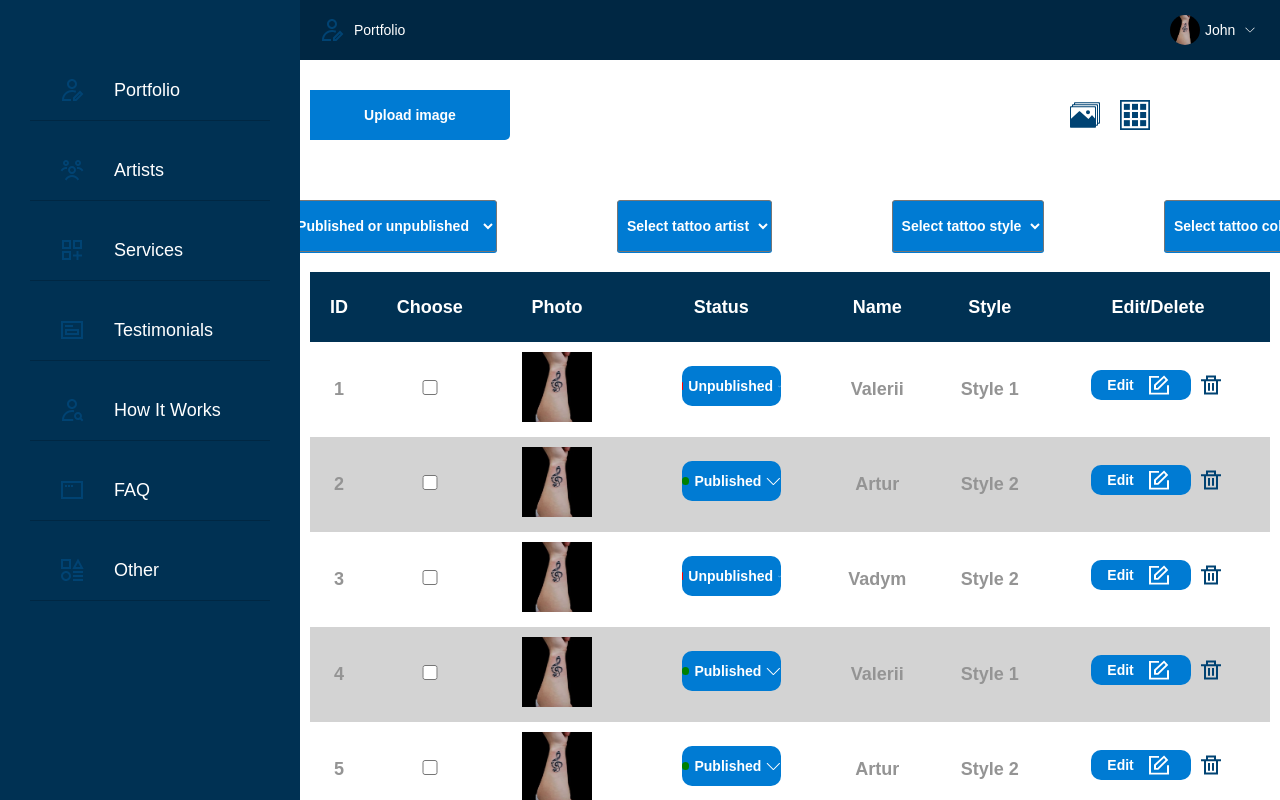
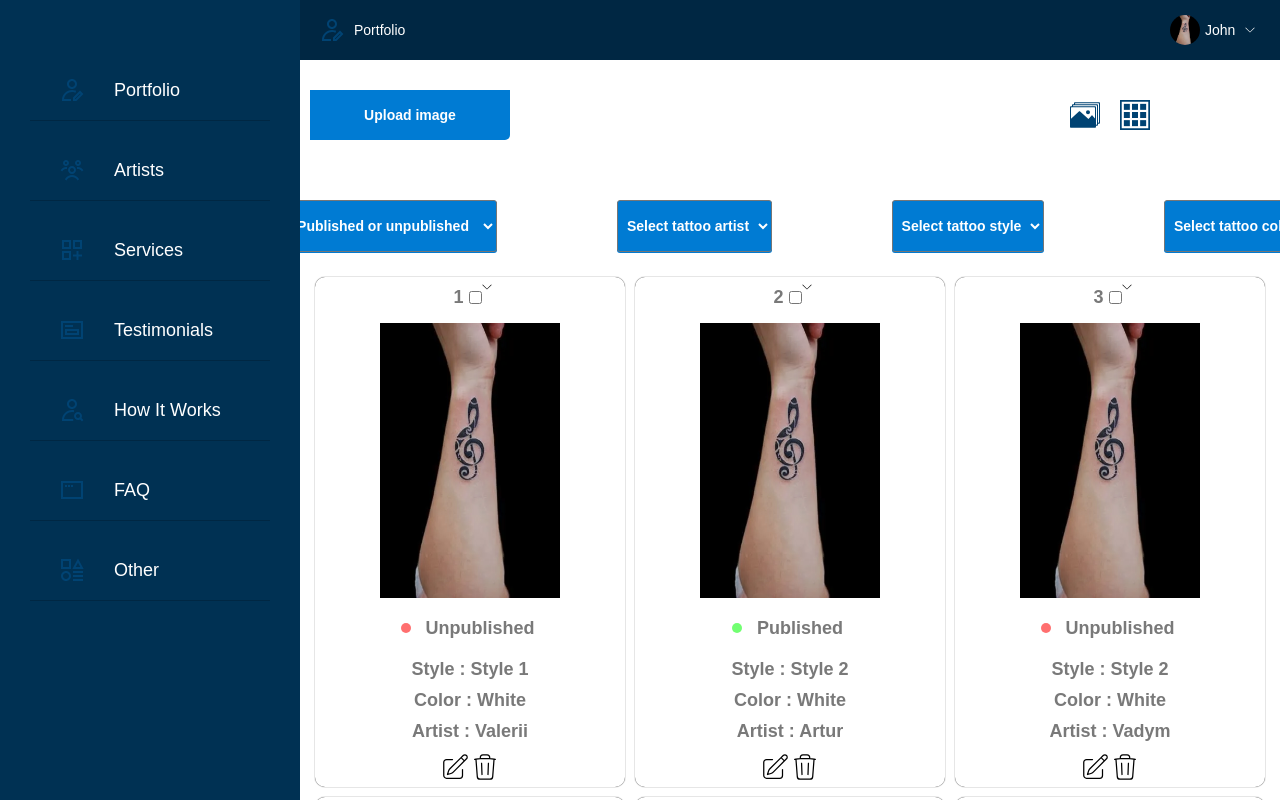
Before and after one commit to jesuitdelray/admin-panel-css, a React (Vite) app: page / in a window 1280 px wide. Shown: the top 800 px of the page. Built offline with nearby package versions, Linux system fonts and the light colour scheme.

Commit message:
changed 2

```diff
--- a/src/assets/icons/delete.tsx
+++ b/src/assets/icons/delete.tsx
@@ -1,24 +1,17 @@
 export function DeleteIcon({ className }: { className?: string }) {
   return (
     <svg
-      viewBox="0 -0.5 21 21"
-      version="1.1"
       xmlns="http://www.w3.org/2000/svg"
+      fill="none"
+      viewBox="0 0 24 24"
+      stroke="currentColor"
       className={className}
     >
-      <g id="Page-1" stroke="none" fillRule="evenodd">
-        <g
-          id="Dribbble-Light-Preview"
-          transform="translate(-179.000000, -360.000000)"
-        >
-          <g id="icons" transform="translate(56.000000, 160.000000)">
-            <path
-              d="M130.35,216 L132.45,216 L132.45,208 L130.35,208 L130.35,216 Z M134.55,216 L136.65,216 L136.65,208 L134.55,208 L134.55,216 Z M128.25,218 L138.75,218 L138.75,206 L128.25,206 L128.25,218 Z M130.35,204 L136.65,204 L136.65,202 L130.35,202 L130.35,204 Z M138.75,204 L138.75,200 L128.25,200 L128.25,204 L123,204 L123,206 L126.15,206 L126.15,220 L140.85,220 L140.85,206 L144,206 L144,204 L138.75,204 Z"
-              id="delete-[#1487]"
-            ></path>
-          </g>
-        </g>
-      </g>
+      <path
+        stroke-linecap="round"
+        stroke-linejoin="round"
+        d="M14.74 9l-.346 9m-4.788 0L9.26 9m9.968-3.21c.342.052.682.107 1.022.166m-1.022-.165L18.16 19.673a2.25 2.25 0 01-2.244 2.077H8.084a2.25 2.25 0 01-2.244-2.077L4.772 5.79m14.456 0a48.108 48.108 0 00-3.478-.397m-12 .562c.34-.059.68-.114 1.022-.165m0 0a48.11 48.11 0 013.478-.397m7.5 0v-.916c0-1.18-.91-2.164-2.09-2.201a51.964 51.964 0 00-3.32 0c-1.18.037-2.09 1.022-2.09 2.201v.916m7.5 0a48.667 48.667 0 00-7.5 0"
+      />
     </svg>
   );
 }
--- a/src/assets/icons/edit.tsx
+++ b/src/assets/icons/edit.tsx
@@ -1,24 +1,17 @@
 export function EditIcon({ className }: { className?: string }) {
   return (
     <svg
-      viewBox="0 -0.5 21 21"
-      version="1.1"
       xmlns="http://www.w3.org/2000/svg"
+      fill="none"
+      viewBox="0 0 24 24"
+      stroke="currentColor"
       className={className}
     >
-      <g id="Page-1" stroke="none" strokeWidth="1">
-        <g
-          id="Dribbble-Light-Preview"
-          transform="translate(-419.000000, -359.000000)"
-        >
-          <g id="icons" transform="translate(56.000000, 160.000000)">
-            <path
-              d="M384,209.210475 L384,219 L363,219 L363,199.42095 L373.5,199.42095 L373.5,201.378855 L365.1,201.378855 L365.1,217.042095 L381.9,217.042095 L381.9,209.210475 L384,209.210475 Z M370.35,209.51395 L378.7731,201.64513 L380.4048,203.643172 L371.88195,212.147332 L370.35,212.147332 L370.35,209.51395 Z M368.25,214.105237 L372.7818,214.105237 L383.18415,203.64513 L378.8298,199 L368.25,208.687714 L368.25,214.105237 Z"
-              id="edit_cover-[#1481]"
-            ></path>
-          </g>
-        </g>
-      </g>
+      <path
+        strokeLinecap="round"
+        strokeLinejoin="round"
+        d="M16.862 4.487l1.687-1.688a1.875 1.875 0 112.652 2.652L10.582 16.07a4.5 4.5 0 01-1.897 1.13L6 18l.8-2.685a4.5 4.5 0 011.13-1.897l8.932-8.931zm0 0L19.5 7.125M18 14v4.75A2.25 2.25 0 0115.75 21H5.25A2.25 2.25 0 013 18.75V8.25A2.25 2.25 0 015.25 6H10"
+      />
     </svg>
   );
 }
--- a/src/components/Content/ui/Content.tsx
+++ b/src/components/Content/ui/Content.tsx
@@ -9,7 +9,7 @@ export function Content() {
     <div className={styles.wrapper}>
       <UpperPart />
       <Filter />
-      <Table2 />
+      <Table />
     </div>
   );
 }
--- a/src/components/Status/ui/Status.module.scss
+++ b/src/components/Status/ui/Status.module.scss
@@ -1,9 +1,9 @@
 .status {
   display: flex;
-  position: relative;
   justify-content: center;
   width: 100%;
   height: 30px;
+  cursor: pointer;
 }
 
 .statusIcons {
--- a/src/components/Table/data/list.ts
+++ b/src/components/Table/data/list.ts
@@ -6,6 +6,7 @@ export const list = [
     photo: avatar,
     status: false,
     name: 'Valerii',
+    color: 'White',
     style: 'Style 1',
   },
   {
@@ -13,6 +14,7 @@ export const list = [
     photo: avatar,
     status: true,
     name: 'Artur',
+    color: 'White',
     style: 'Style 2',
   },
   {
@@ -20,6 +22,7 @@ export const list = [
     photo: avatar,
     status: false,
     name: 'Vadym',
+    color: 'White',
     style: 'Style 2',
   },
   {
@@ -27,6 +30,7 @@ export const list = [
     photo: avatar,
     status: true,
     name: 'Valerii',
+    color: 'White',
     style: 'Style 1',
   },
   {
@@ -34,6 +38,7 @@ export const list = [
     photo: avatar,
     status: true,
     name: 'Artur',
+    color: 'White',
     style: 'Style 2',
   },
   {
@@ -41,6 +46,7 @@ export const list = [
     photo: avatar,
     status: true,
     name: 'Vadym',
+    color: 'White',
     style: 'Style 2',
   },
   {
@@ -48,6 +54,7 @@ export const list = [
     photo: avatar,
     status: true,
     name: 'Vasya',
+    color: 'White',
     style: 'Style 1',
   },
   {
@@ -55,6 +62,7 @@ export const list = [
     photo: avatar,
     status: true,
     name: 'Artur',
+    color: 'White',
     style: 'Style 2',
   },
   {
@@ -62,6 +70,7 @@ export const list = [
     photo: avatar,
     status: true,
     name: 'Vadym',
+    color: 'White',
     style: 'Style 2',
   },
   {
@@ -69,6 +78,7 @@ export const list = [
     photo: avatar,
     status: true,
     name: 'Valerii',
+    color: 'White',
     style: 'Style 1',
   },
   {
@@ -76,6 +86,7 @@ export const list = [
     photo: avatar,
     status: false,
     name: 'Artur',
+    color: 'White',
     style: 'Style 2',
   },
   {
@@ -83,6 +94,7 @@ export const list = [
     photo: avatar,
     status: false,
     name: 'Vadym',
+    color: 'White',
     style: 'Style 2',
   },
 ];
--- a/src/components/Table/ui/Table.module.scss
+++ b/src/components/Table/ui/Table.module.scss
@@ -8,15 +8,13 @@
   display: grid;
   grid-template-columns: repeat(auto-fit, minmax(300px, 1fr));
   width: 100%;
-  border: 1px solid red;
 }
 
 .table th,
 .table td {
-  padding: 10px;
+  padding: 5px;
   text-align: left;
   font-size: var(--font-size-blockTable);
-  background-color: var(--color-white);
 }
 
 .table td {
@@ -24,26 +22,10 @@
   justify-content: center;
 }
 
-.checkboxContainer {
-  cursor: pointer;
-  display: flex;
-  flex-direction: row-reverse;
-  align-items: center;
-  gap: 5px;
-}
-
-.checkboxLabel {
-  display: none;
-  margin-left: 10px;
-  font-size: var(--font-size-tableBlock);
-}
-
-.checkboxContainer:hover .checkboxLabel {
-  cursor: pointer;
-}
-
-.checkboxIcon {
-  width: 40px;
+.checkboxDropdownIcon {
+  position: relative;
+  width: 10px;
+  height: 10px;
 }
 
 .photo {
@@ -51,27 +33,50 @@
 }
 
 .displayedContent {
-  color: var(--color-white);
-  text-shadow: 0 0 1px var(--color-dark-accent);
-  padding: 20px 0 20px 0;
-  color: var(--color-accent);
-  background-color: var(--color-dark-accent);
+  color: var(--color-table-initial-block);
+  background-color: var(--color-white);
+  margin: 5px;
+  box-shadow: 0 0 1px 0 black;
+  border-radius: 10px;
+  font-weight: bold;
 }
 
 .icon {
-  margin-right: 5px;
-  padding: 5px;
-  width: 40px;
-  fill: var(--color-dark-accent);
+  stroke: var(--color-black);
+  width: 30px;
+  height: 30px;
+}
+
+.icon:hover {
+  stroke: var(--color-table-initial-block);
   cursor: pointer;
 }
 
-.icon:hover {
-  box-shadow: 0 1px 1px 0 white;
+.icon:active {
+  stroke: var(--color-table-second);
 }
 
-.icon:active {
-  fill: var(--color-white);
+.statusPublished,
+.statusUnpublished {
+  display: flex;
+  width: 100%;
+  gap: 10px;
+}
+
+.publishedIcon {
+  margin: auto 0;
+  width: 10px;
+  height: 10px;
+  border-radius: 10px;
+  background-color: rgb(114, 255, 114);
+}
+
+.unpublishedIcon {
+  margin: auto 0;
+  width: 10px;
+  height: 10px;
+  border-radius: 10px;
+  background-color: rgb(255, 111, 111);
 }
 
 @media screen and (max-width: 1250px) {
@@ -83,6 +88,5 @@
     display: grid;
     grid-template-columns: repeat(auto-fit, minmax(200px, 1fr));
     width: 100%;
-    border: 1px solid red;
   }
 }
--- a/src/components/Table/ui/Table.tsx
+++ b/src/components/Table/ui/Table.tsx
@@ -2,6 +2,7 @@ import styles from './Table.module.scss';
 import { DeleteIcon } from 'src/assets/icons/delete';
 import { EditIcon } from 'src/assets/icons/edit';
 import { list } from '../data/list';
+import { DownArrowIcon } from 'src/assets/icons';
 
 export function Table() {
   return (
@@ -11,17 +12,28 @@ export function Table() {
           <tr key={item.id} className={styles.displayedContent}>
             <td className={styles.checkboxContainer}>
               <td>{item.id}</td>
-              <td>
-                <input type="checkbox" className={styles.checkboxIcon} />
-                <label className={styles.checkboxLabel}>Chosen</label>
-              </td>
+              <input type="checkbox" className={styles.checkboxIcon} />
+              <DownArrowIcon className={styles.checkboxDropdownIcon} />
             </td>
             <td>
               <img src={item.photo} alt={item.name} className={styles.photo} />
             </td>
-            <td>{item.status ? 'Published' : 'Unpublished'}</td>
-            <td>{item.name}</td>
-            <td>{item.style}</td>
+            <td className={styles.statusString}>
+              {item.status ? (
+                <td className={styles.statusPublished}>
+                  <div className={styles.publishedIcon} />
+                  <td>Published</td>
+                </td>
+              ) : (
+                <td className={styles.statusUnpublished}>
+                  <div className={styles.unpublishedIcon} />
+                  <td>Unpublished</td>
+                </td>
+              )}
+            </td>
+            <td className={styles.nameString}>Style : {item.style}</td>
+            <td>Color : {item.color}</td>
+            <td className={styles.styleString}>Artist : {item.name}</td>
             <td>
               <EditIcon className={styles.icon} />
               <DeleteIcon className={styles.icon} />
--- a/src/components/Table2/ui/Table2.module.scss
+++ b/src/components/Table2/ui/Table2.module.scss
@@ -71,6 +71,55 @@ tr:nth-child(2n) {
   cursor: pointer;
 }
 
+.status {
+  display: flex;
+  justify-content: center;
+  width: 100%;
+  height: 30px;
+  cursor: pointer;
+}
+
+.statusIcons {
+  display: flex;
+  align-items: center;
+  justify-content: center;
+  height: 40px;
+  width: 50%;
+  gap: 5px;
+  border-radius: 10px;
+  color: var(--color-table-initial);
+}
+
+.unpublishedIcon path {
+  fill: white;
+}
+
+.publishedIcon path {
+  fill: var(--color-white);
+}
+
+.unpublishedIcon,
+.publishedIcon {
+  width: 15px;
+  height: 15px;
+}
+
+.statusGreen,
+.statusRed {
+  width: 8px;
+  height: 8px;
+  border-radius: 20px;
+}
+
+.statusRed {
+  background-color: red;
+}
+
+.statusGreen {
+  background-color: green;
+  gap: 10px;
+}
+
 .editIcon {
   fill: var(--color-white);
 }
--- a/src/components/Table2/ui/Table2.tsx
+++ b/src/components/Table2/ui/Table2.tsx
@@ -3,6 +3,7 @@ import { DeleteIcon } from 'src/assets/icons/delete';
 import { EditIcon } from 'src/assets/icons/edit';
 import { list } from 'src/components/Table/data/list';
 import { Status } from 'src/components/Status/ui/Status';
+import { DownArrowIcon } from 'src/assets/icons';
 
 export function Table2() {
   return (
@@ -31,7 +32,19 @@ export function Table2() {
               <td>
                 <img src={photo} alt={photo} className={styles.photo} />
               </td>
-              <Status isPublished={status} />
+              <td className={styles.status}>
+                {status ? (
+                  <p className={styles.statusIcons}>
+                    <div className={styles.statusGreen} />
+                    Published
+                  </p>
+                ) : (
+                  <p className={styles.statusIcons}>
+                    <div className={styles.statusRed} />
+                    Unpublished
+                  </p>
+                )}
+              </td>
               <td>{name}</td>
               <td>{style}</td>
               <td className={styles.editDelete}>
--- a/src/styles.scss
+++ b/src/styles.scss
@@ -34,6 +34,7 @@
   --color-table-initial: #949494;
   --color-table-second: #d3d3d3;
   --color-status-dropdown: #6a6a6a;
+  --color-table-initial-block: #797979;
   //
   --margin-sidebar: 300px;
   --margin-navbar: 60px;
```
